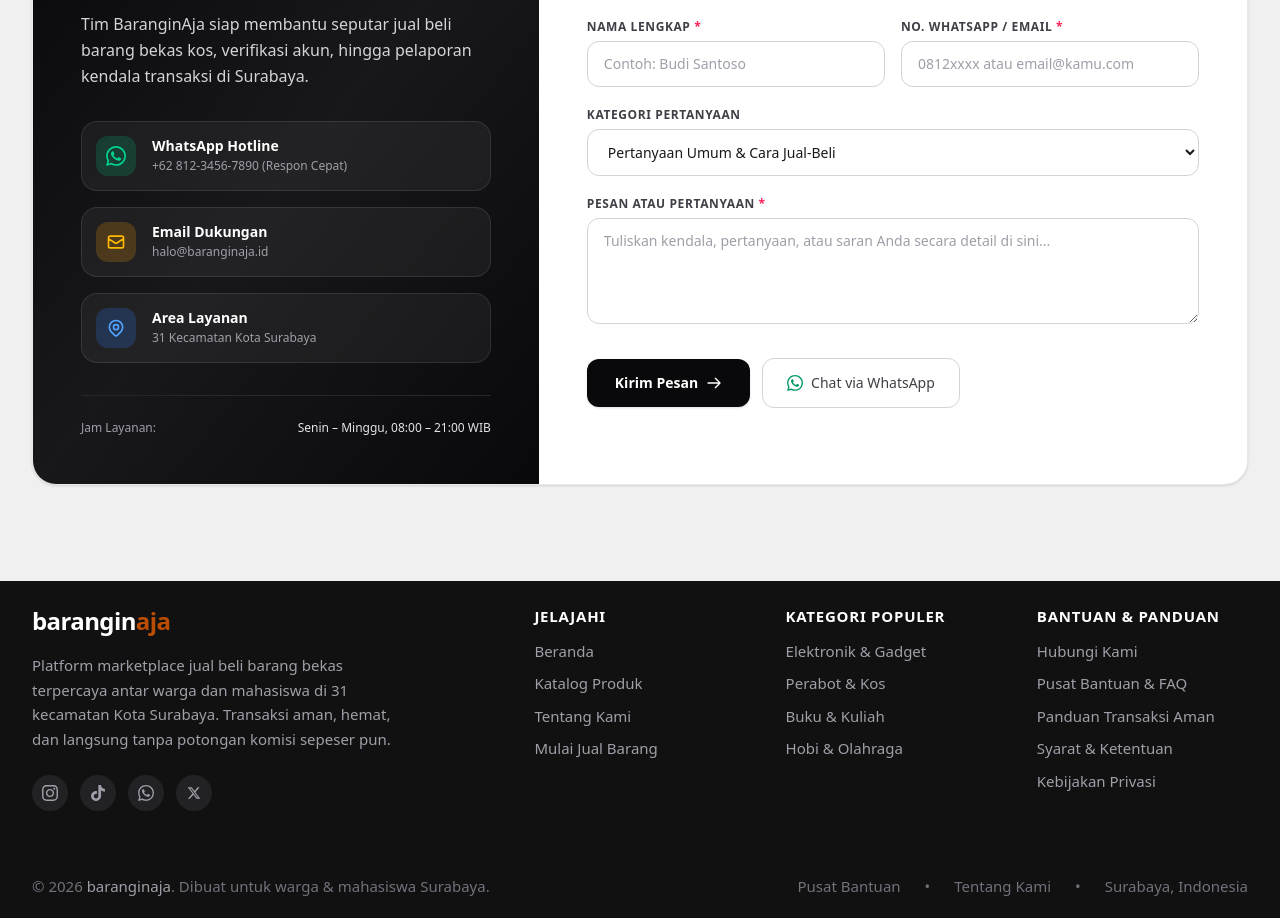
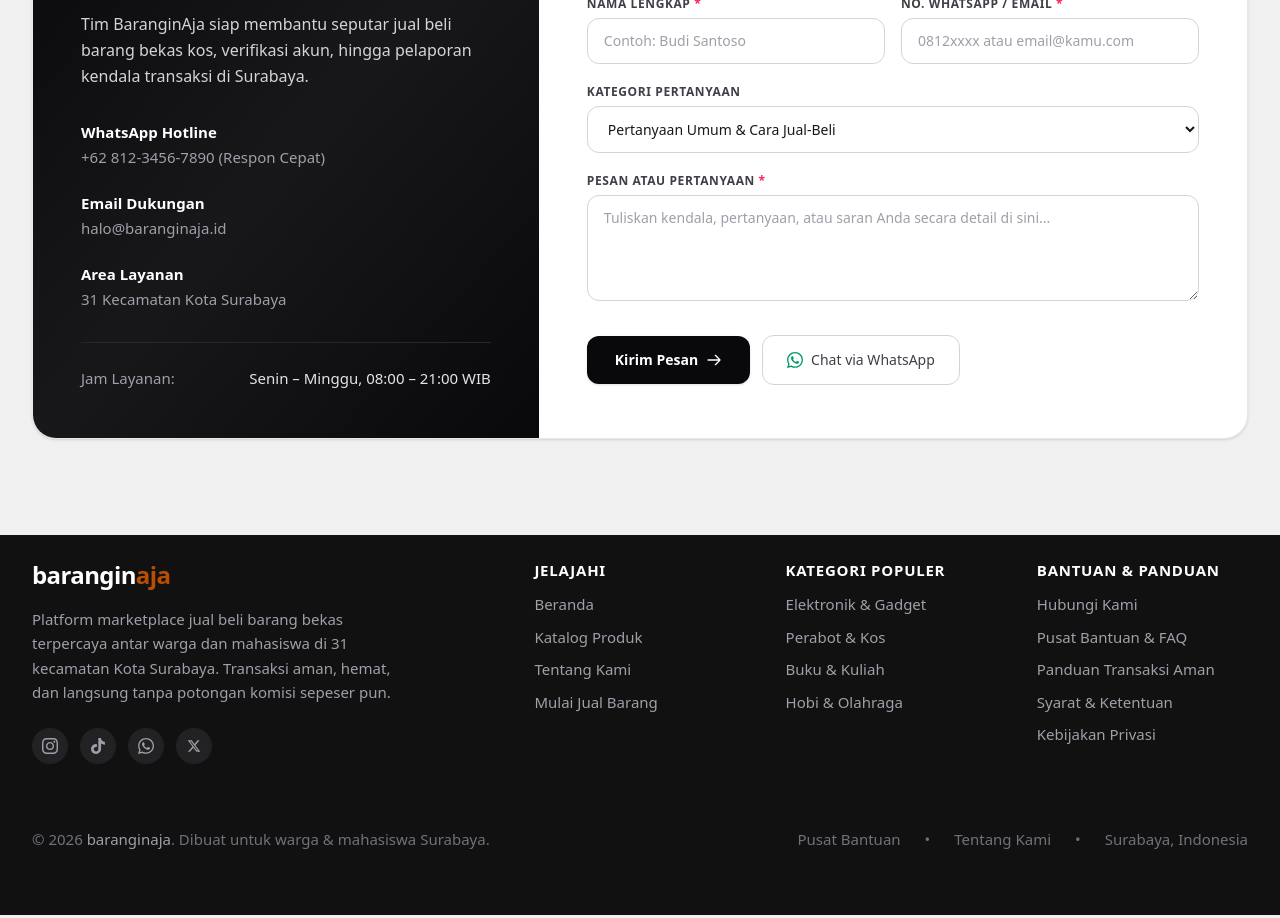
Before and after one commit to alvin23-mj/baranginaja, a Next.js app: page / in a window 1280 px wide. Shown: the part 3060-3978 px from the top of the page. Built offline with nearby package versions, Linux system fonts and the light colour scheme; no server answers; the database is empty; a web font is replaced by a local one.

Commit message:
style: ubah kartu kontak menjadi tampilan teks bersih tanpa tombol

```diff
--- a/components/contact-section.tsx
+++ b/components/contact-section.tsx
@@ -62,60 +62,30 @@
                   Tim BaranginAja siap membantu seputar jual beli barang bekas kos, verifikasi akun, hingga pelaporan kendala transaksi di Surabaya.
                 </p>
 
-                {/* Kartu Informasi Kontak */}
-                <div className="mt-8 space-y-4 text-sm">
+                {/* Informasi Kontak (Teks Saja Tanpa Tombol) */}
+                <div className="mt-8 space-y-6 text-[15px]">
                   {/* WhatsApp */}
-                  <a
-                    href="https://wa.me/6281234567890"
-                    target="_blank"
-                    rel="noopener noreferrer"
-                    className="flex items-start gap-4 p-3.5 rounded-2xl bg-white/5 hover:bg-white/10 border border-white/10 transition-colors group"
-                  >
-                    <div className="w-10 h-10 rounded-xl bg-emerald-500/20 text-emerald-400 flex items-center justify-center shrink-0 group-hover:scale-105 transition-transform">
-                      <svg className="w-5 h-5 fill-current" viewBox="0 0 24 24">
-                        <path d="M.057 24l1.687-6.163c-1.041-1.804-1.588-3.849-1.587-5.946.003-6.556 5.338-11.891 11.893-11.891 3.181.001 6.167 1.24 8.413 3.488 2.245 2.248 3.481 5.236 3.48 8.414-.003 6.557-5.338 11.892-11.893 11.892-1.99-.001-3.951-.5-5.688-1.448l-6.305 1.654zm6.597-3.807c1.676.995 3.276 1.591 5.392 1.592 5.448 0 9.886-4.434 9.889-9.885.002-5.462-4.415-9.89-9.881-9.892-5.452 0-9.887 4.434-9.889 9.884-.001 2.225.651 3.891 1.746 5.634l-.999 3.648 3.742-.981zm11.387-5.464c-.074-.124-.272-.198-.57-.347-.297-.149-1.758-.868-2.031-.967-.272-.099-.47-.149-.669.149-.198.297-.768.967-.941 1.165-.173.198-.347.223-.644.074-.297-.149-1.255-.462-2.39-1.475-.883-.788-1.48-1.761-1.653-2.059-.173-.297-.018-.458.13-.606.134-.133.297-.347.446-.521.151-.172.2-.296.3-.495.099-.198.05-.372-.025-.521-.075-.148-.669-1.611-.916-2.206-.242-.579-.487-.501-.669-.51l-.57-.01c-.198 0-.52.074-.792.372s-1.04 1.016-1.04 2.479 1.065 2.876 1.213 3.074c.149.198 2.095 3.2 5.076 4.487.709.306 1.263.489 1.694.626.712.226 1.36.194 1.872.118.571-.085 1.758-.719 2.006-1.413.248-.695.248-1.29.173-1.414z" />
-                      </svg>
-                    </div>
                   <div>
                     <div className="font-semibold text-white">WhatsApp Hotline</div>
-                      <div className="text-xs text-zinc-400 mt-0.5">+62 812-3456-7890 (Respon Cepat)</div>
+                    <div className="text-zinc-400 mt-0.5">+62 812-3456-7890 (Respon Cepat)</div>
                   </div>
-                  </a>
 
                   {/* Email */}
-                  <a
-                    href="mailto:halo@baranginaja.id"
-                    className="flex items-start gap-4 p-3.5 rounded-2xl bg-white/5 hover:bg-white/10 border border-white/10 transition-colors group"
-                  >
-                    <div className="w-10 h-10 rounded-xl bg-amber-500/20 text-amber-400 flex items-center justify-center shrink-0 group-hover:scale-105 transition-transform">
-                      <svg className="w-5 h-5" fill="none" viewBox="0 0 24 24" stroke="currentColor">
-                        <path strokeLinecap="round" strokeLinejoin="round" strokeWidth={2} d="M3 8l7.89 5.26a2 2 0 002.22 0L21 8M5 19h14a2 2 0 002-2V7a2 2 0 00-2-2H5a2 2 0 00-2 2v10a2 2 0 002 2z" />
-                      </svg>
-                    </div>
                   <div>
                     <div className="font-semibold text-white">Email Dukungan</div>
-                      <div className="text-xs text-zinc-400 mt-0.5">halo@baranginaja.id</div>
+                    <div className="text-zinc-400 mt-0.5">halo@baranginaja.id</div>
                   </div>
-                  </a>
 
                   {/* Lokasi */}
-                  <div className="flex items-start gap-4 p-3.5 rounded-2xl bg-white/5 border border-white/10">
-                    <div className="w-10 h-10 rounded-xl bg-blue-500/20 text-blue-400 flex items-center justify-center shrink-0">
-                      <svg className="w-5 h-5" fill="none" viewBox="0 0 24 24" stroke="currentColor">
-                        <path strokeLinecap="round" strokeLinejoin="round" strokeWidth={2} d="M17.657 16.657L13.414 20.9a1.998 1.998 0 01-2.827 0l-4.244-4.243a8 8 0 1111.314 0z" />
-                        <path strokeLinecap="round" strokeLinejoin="round" strokeWidth={2} d="M15 11a3 3 0 11-6 0 3 3 0 016 0z" />
-                      </svg>
-                    </div>
                   <div>
                     <div className="font-semibold text-white">Area Layanan</div>
-                      <div className="text-xs text-zinc-400 mt-0.5">31 Kecamatan Kota Surabaya</div>
-                    </div>
+                    <div className="text-zinc-400 mt-0.5">31 Kecamatan Kota Surabaya</div>
                   </div>
                 </div>
               </div>
 
               {/* Jam Operasional */}
-              <div className="mt-8 pt-6 border-t border-zinc-800 text-xs text-zinc-400 flex items-center justify-between">
+              <div className="mt-8 pt-6 border-t border-zinc-800 text-[15px] text-zinc-400 flex items-center justify-between">
                 <span>Jam Layanan:</span>
                 <span className="font-medium text-zinc-200">Senin – Minggu, 08:00 – 21:00 WIB</span>
               </div>
```
Lines whose indentation alone changed are shown as unchanged.
